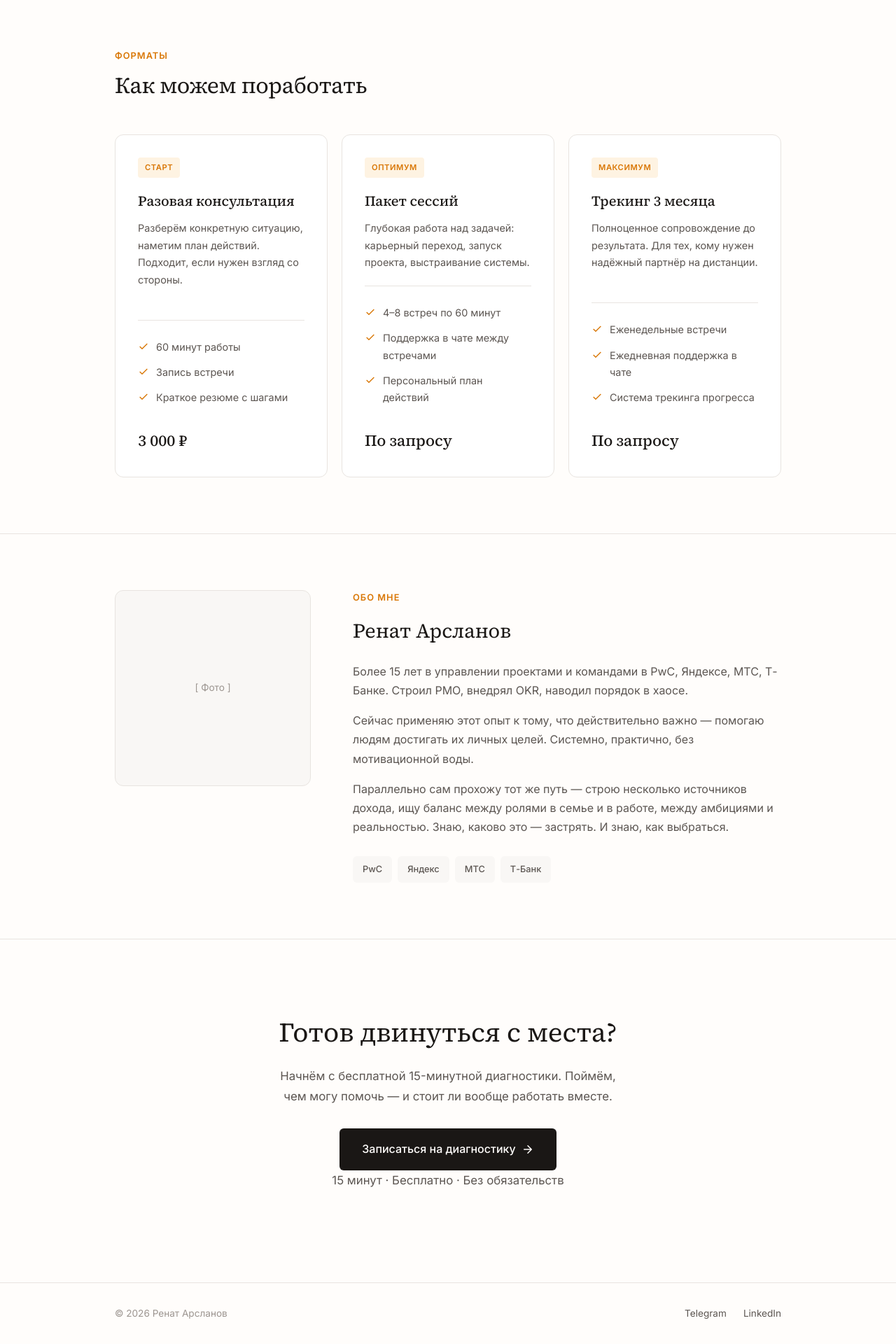
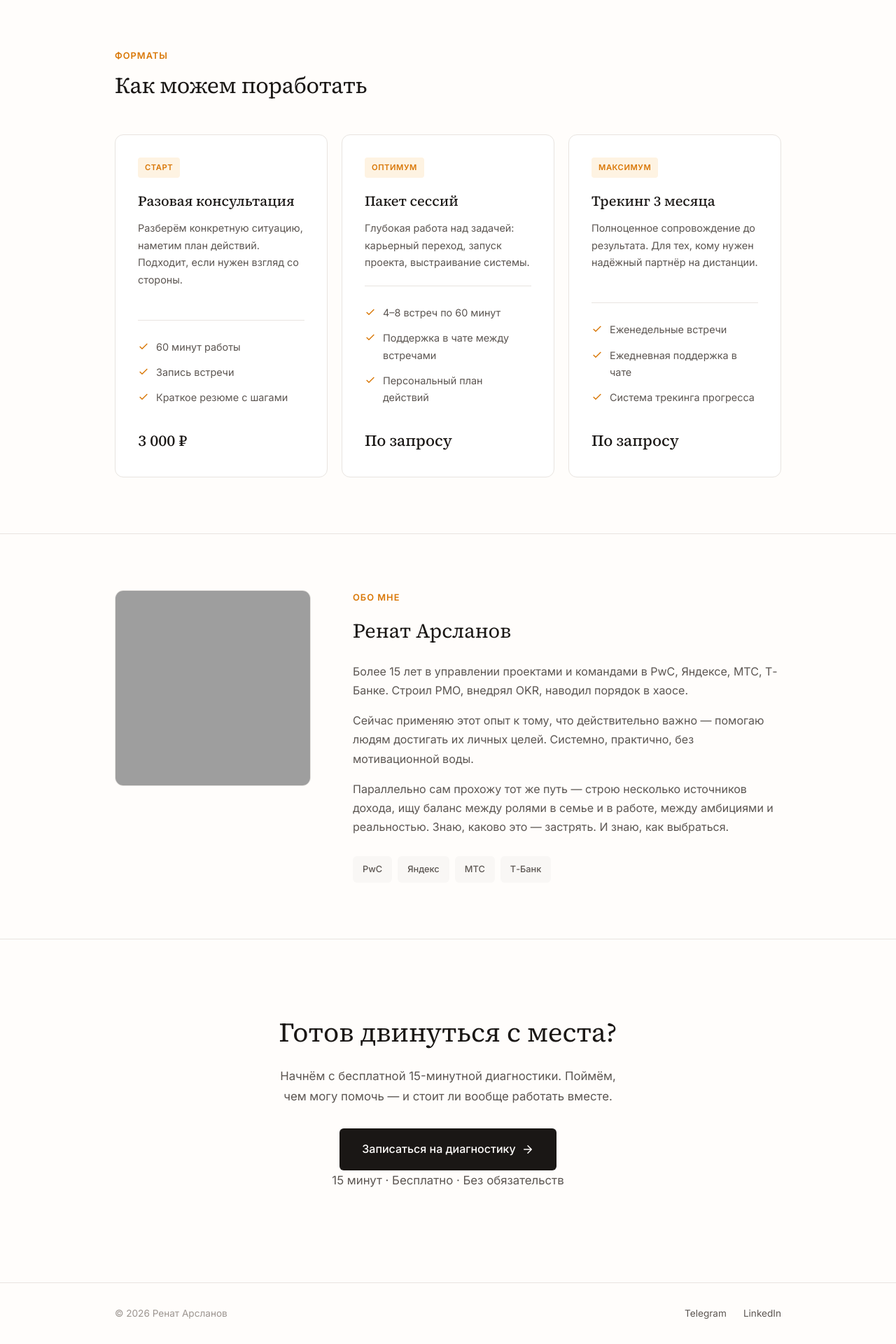
Before and after one commit to Renatx1987/renatx1987.github.io, a Rails app: page / in a window 1280 px wide. Shown: the part 1724-3644 px from the top of the page at 70% size. Run offline with Rails 7, Linux system fonts and the light colour scheme; grey boxes are pictures that could not be loaded.

Commit message:
Add photo support to about section
- Update about section template to display profile photo
- Add CSS styling for responsive image with object-fit
- Add helper script for easy photo upload
- Rebuild static preview

https://claude.ai/code/session_016PMg5v6bmJFDjbYWfyVM5A

```diff
--- a/app/views/pages/sections/_about.html.erb
+++ b/app/views/pages/sections/_about.html.erb
@@ -2,7 +2,7 @@
   <div class="container">
     <div class="about-content">
       <div class="about-photo">
-        [ Фото ]
+        <img src="images/renat-photo.jpg" alt="Ренат Арсланов" />
       </div>
       <div class="about-text">
         <div class="section-label">Обо мне</div>
--- a/public/application.css
+++ b/public/application.css
@@ -333,12 +333,15 @@ section {
   aspect-ratio: 1;
   background: var(--bg-secondary);
   border-radius: 12px;
-  display: flex;
-  align-items: center;
-  justify-content: center;
-  color: var(--text-muted);
-  font-size: 0.85rem;
+  overflow: hidden;
   border: 1px solid var(--border);
+}
+
+.about-photo img {
+  width: 100%;
+  height: 100%;
+  object-fit: cover;
+  object-position: center top;
 }
 
 .about-text h2 {
--- a/public/index.html
+++ b/public/index.html
@@ -221,7 +221,7 @@
   <div class="container">
     <div class="about-content">
       <div class="about-photo">
-        [ Фото ]
+        <img src="images/renat-photo.jpg" alt="Ренат Арсланов" />
       </div>
       <div class="about-text">
         <div class="section-label">Обо мне</div>
```
Also changed, not shown: app/assets/stylesheets/application.css (+8 -5 lines), 1 other file.
